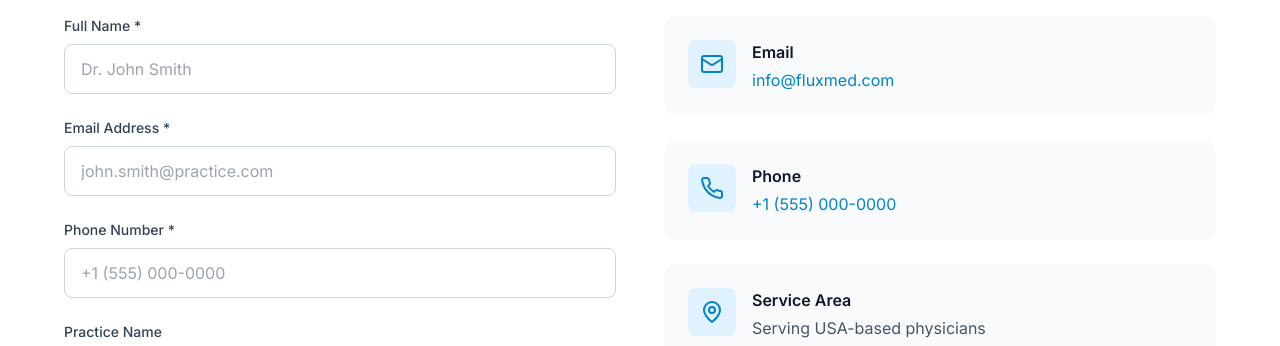
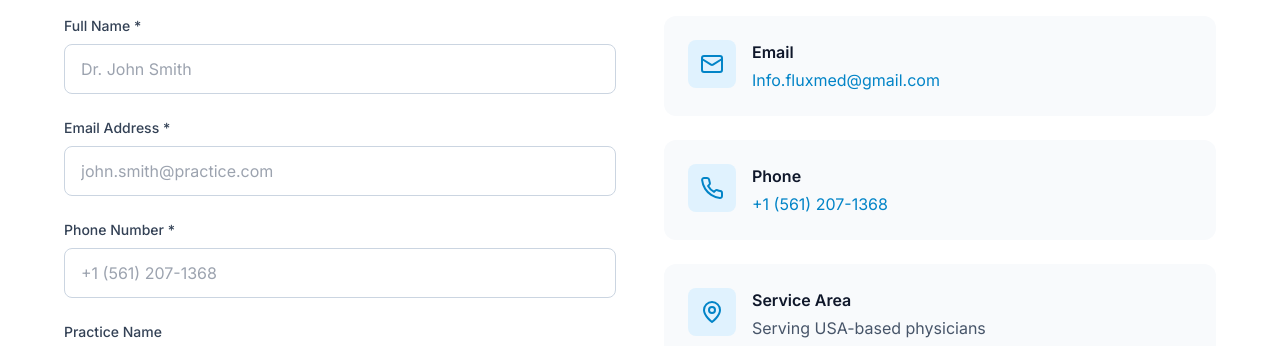
Before and after one commit to MujtabaMonis/Flux-Med-, a Next.js app: page /contact in a window 1280 px wide. Shown: the part 540-886 px from the top of the page. Built offline with nearby package versions, Linux system fonts and the light colour scheme.

Commit message:
Update page.tsx

```diff
--- a/app/contact/page.tsx
+++ b/app/contact/page.tsx
@@ -148,7 +148,7 @@ export default function ContactPage() {
                         value={formData.phone}
                         onChange={handleChange}
                         className="w-full px-4 py-3 border border-slate-300 rounded-lg focus:ring-2 focus:ring-primary-500 focus:border-primary-500 transition-colors"
-                        placeholder="+1 (555) 000-0000"
+                        placeholder="+1 (561) 207-1368"
                       />
                     </div>
 
@@ -248,7 +248,7 @@ export default function ContactPage() {
                     <div>
                       <h3 className="font-semibold text-slate-900 mb-1">Email</h3>
                       <a href="mailto:Info.fluxmed@gmail.com" className="text-primary-600 hover:text-primary-700">
-                        info@fluxmed.com
+                        Info.fluxmed@gmail.com
                       </a>
                     </div>
                   </motion.div>
@@ -266,7 +266,7 @@ export default function ContactPage() {
                     <div>
                       <h3 className="font-semibold text-slate-900 mb-1">Phone</h3>
                       <a href="tel:+1-555-000-0000" className="text-primary-600 hover:text-primary-700">
-                        +1 (555) 000-0000
+                        +1 (561) 207-1368
                       </a>
                     </div>
                   </motion.div>
```
